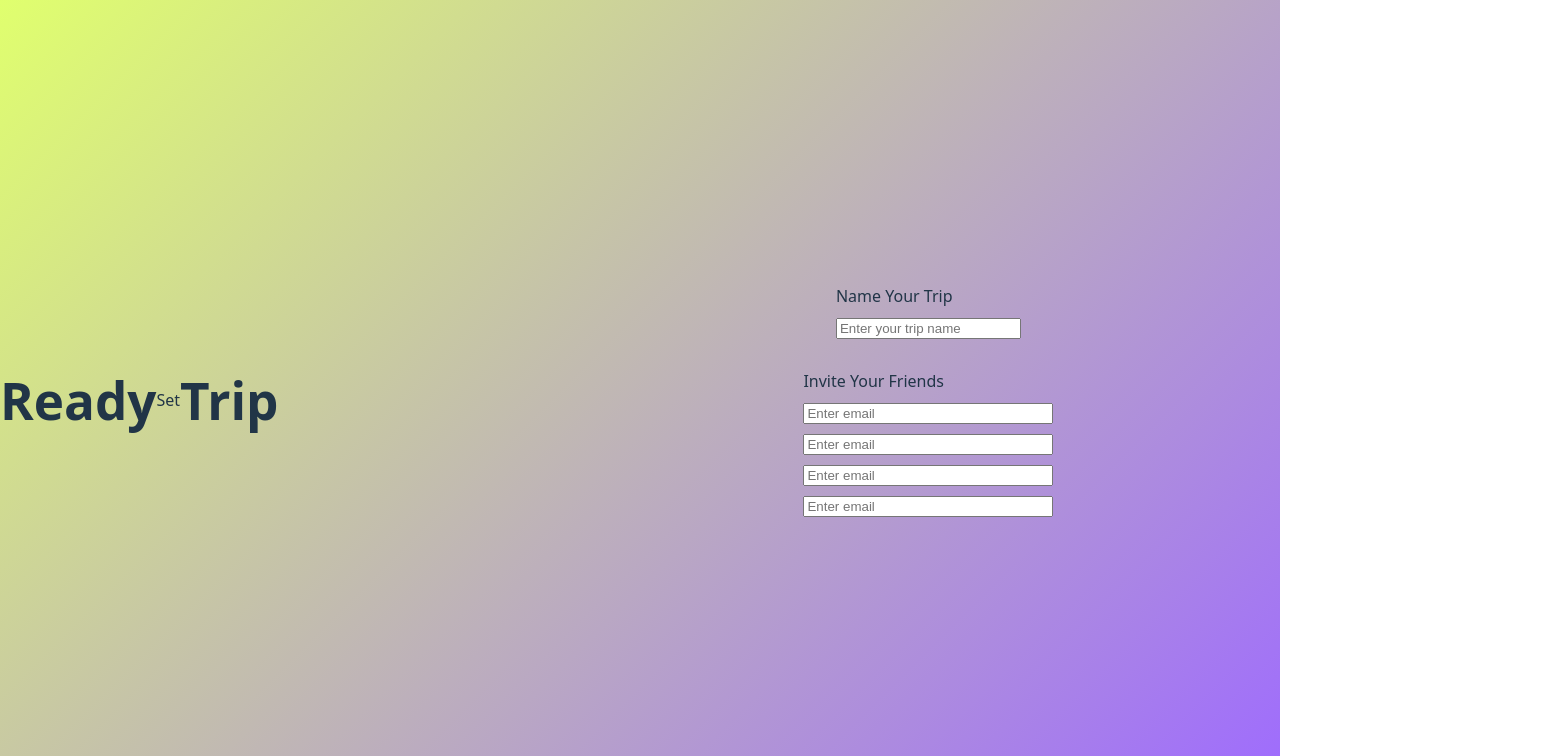
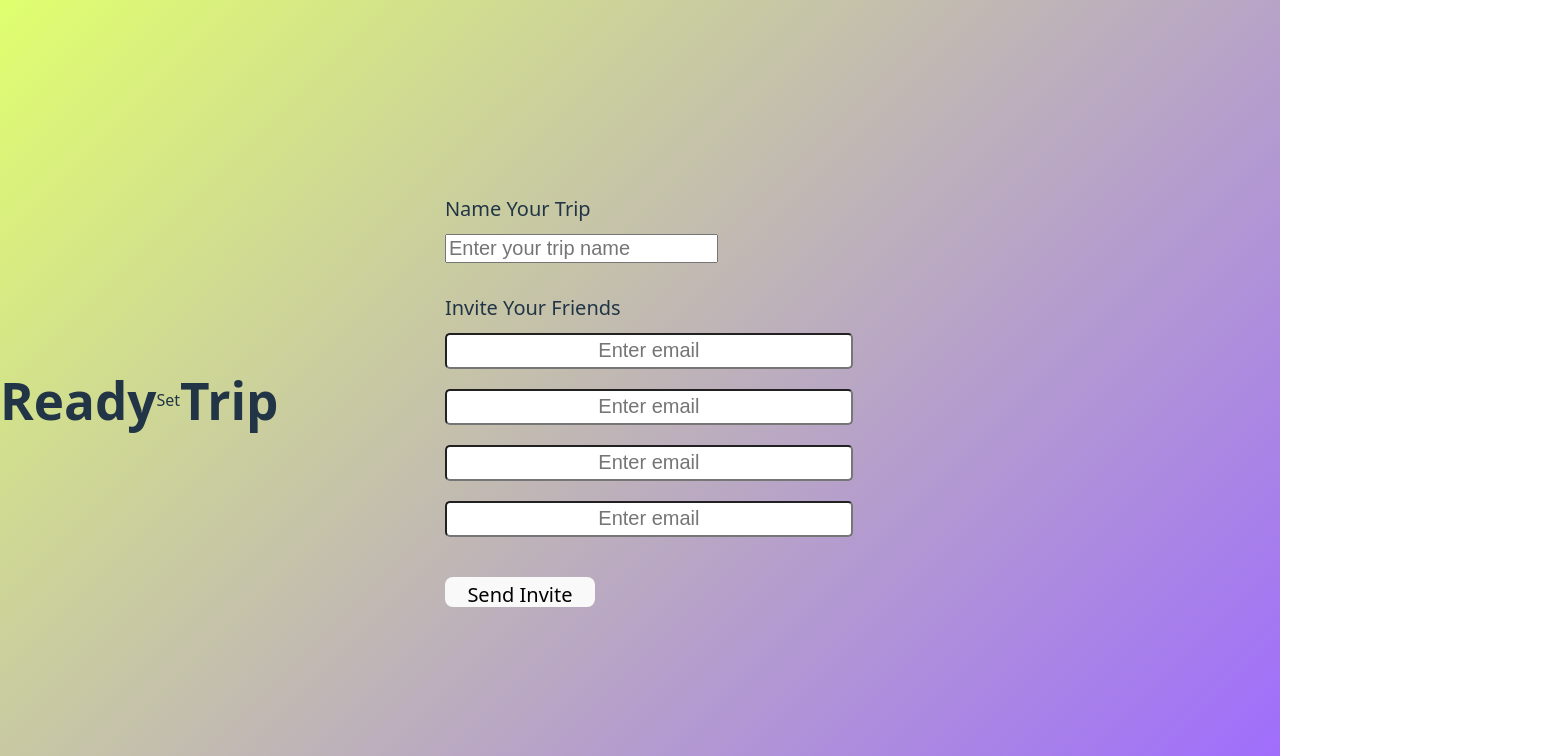
Before and after one commit to Ready-Set-Trip/iteration, a React (Vite) app: page /tripTemplate in a window 1280 px wide. Shown: the top 756 px of the page, 1558 px wide, since content can reach past the window. Built offline with nearby package versions, Linux system fonts and the light colour scheme.

Commit message:
tripTemplate_completed_backendworkingProgress

```diff
--- a/src/components/TripTemplate/TripTemplate.tsx
+++ b/src/components/TripTemplate/TripTemplate.tsx
@@ -3,21 +3,87 @@
 // and send it to your friends (via email link) to come to the site and set up their profiles
 import React from 'react';
 import './template.css';
+import { useState } from 'react';
 
 const TripTemplate = () => {
+  const [tripName, setTripName] = useState('');
+  const [emails, setEmails] = useState(['', '', '', '']);
+
+  //we will handle data input by client,
+  // should be ChangeEvent cox we will call onChange event down
+  const handleTripnameChange = (e: React.ChangeEvent<HTMLInputElement>) => {
+    setTripName(e.target.value);
+  };
+  const handleEmail = (
+    index: number,
+    e: React.ChangeEvent<HTMLInputElement>
+  ) => {
+    const newEmails = [...emails];
+    newEmails[index] = e.target.value;
+    setEmails(newEmails);
+  };
+  //whenever we press invite button, will be handle the submission
+  const handleSubmit = async (e: React.FormEvent<HTMLFormElement>) => {
+    e.preventDefault();
+    //   console.log('Trip created:', tripName);
+    // };
+    const payload = {
+      tripName,
+      emails: emails.filter((email) => email.trim() !== ''),
+    };
+    try {
+      const response = await fetch('http://localhost:3000/tripTemplate', {
+        method: 'POST',
+        headers: {
+          'Content-Type': 'application/json',
+        },
+        body: JSON.stringify(payload),
+      });
+
+      if (!response.ok) {
+        const message = `Error: ${response.status}`;
+        throw new Error(message);
+      }
+      const data = await response.json(); //recieved id from backend
+      // console.log('Trip created and here's ur id:', data);
+      return data; //return the id // i am not sure do we need to return it?
+    } catch (error) {
+      console.error('Login error:', error);
+      throw error;
+    }
+  };
+
   return (
     <div className='nametripcontainer'>
+      <form className='form' onSubmit={handleSubmit}>
         <div className='tripname'>
           <label>Name Your Trip</label>
-        <input type='text' placeholder='Enter your trip name'></input>
+          <input
+            className='tripnamebox'
+            type='text'
+            placeholder='Enter your trip name'
+            value={tripName}
+            onChange={handleTripnameChange}
+            required
+          />
         </div>
         <div className='invitecontainer'>
           <label> Invite Your Friends</label>
-        <input type='email' placeholder='Enter email'></input>
-        <input type='email' placeholder='Enter email'></input>
-        <input type='email' placeholder='Enter email'></input>
-        <input type='email' placeholder='Enter email'></input>
+          {emails.map((email, index) => (
+            <input
+              className='inputbox'
+              key={index}
+              type='email'
+              placeholder='Enter email'
+              value={email}
+              onChange={(e) => handleEmail(index, e)}
+            />
+          ))}
+          <button type='submit' className='invitebutton'>
+            Send Invite
+          </button>
         </div>
+      </form>
     </div>
   );
 };
--- a/src/components/TripTemplate/template.css
+++ b/src/components/TripTemplate/template.css
@@ -4,6 +4,10 @@
   gap: 10px;
   margin-bottom: 30px;
   margin-left: 20px;
+  font-size: 20px;
+}
+.tripnamebox {
+  font-size: 20px;
 }
 .invitecontainer {
   display: flex;
@@ -18,5 +22,20 @@
   justify-content: center;
   align-items: center;
   height: 100vh;
-  width: 100vw;
+  width: 200%;
 }
+.invitebutton {
+  margin-top: 20px;
+  width: 150px;
+  height: 30px;
+  justify-content: center;
+  display: block;
+  flex-direction: block;
+  padding: 3px 20px;
+}
+.form {
+  font-size: 20px;
+}
+.inputbox {
+  width: 400px;
+}
```
Lines whose indentation alone changed are shown as unchanged.
